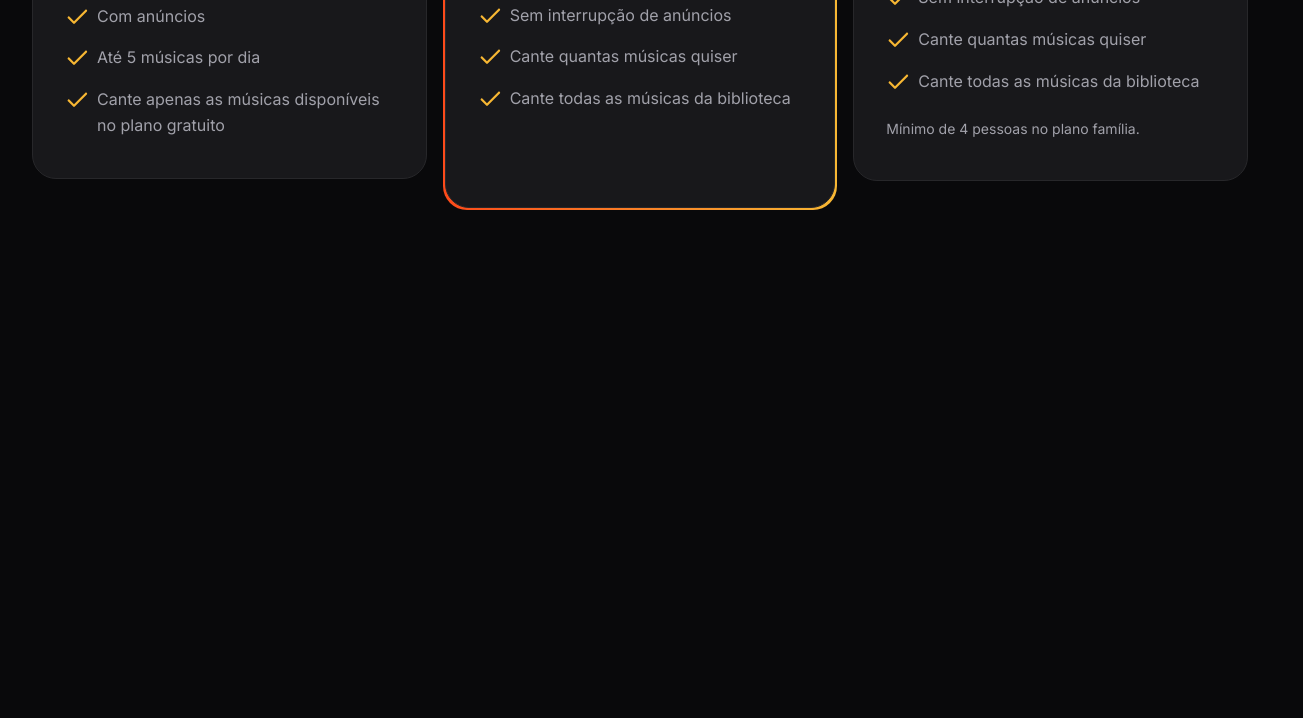
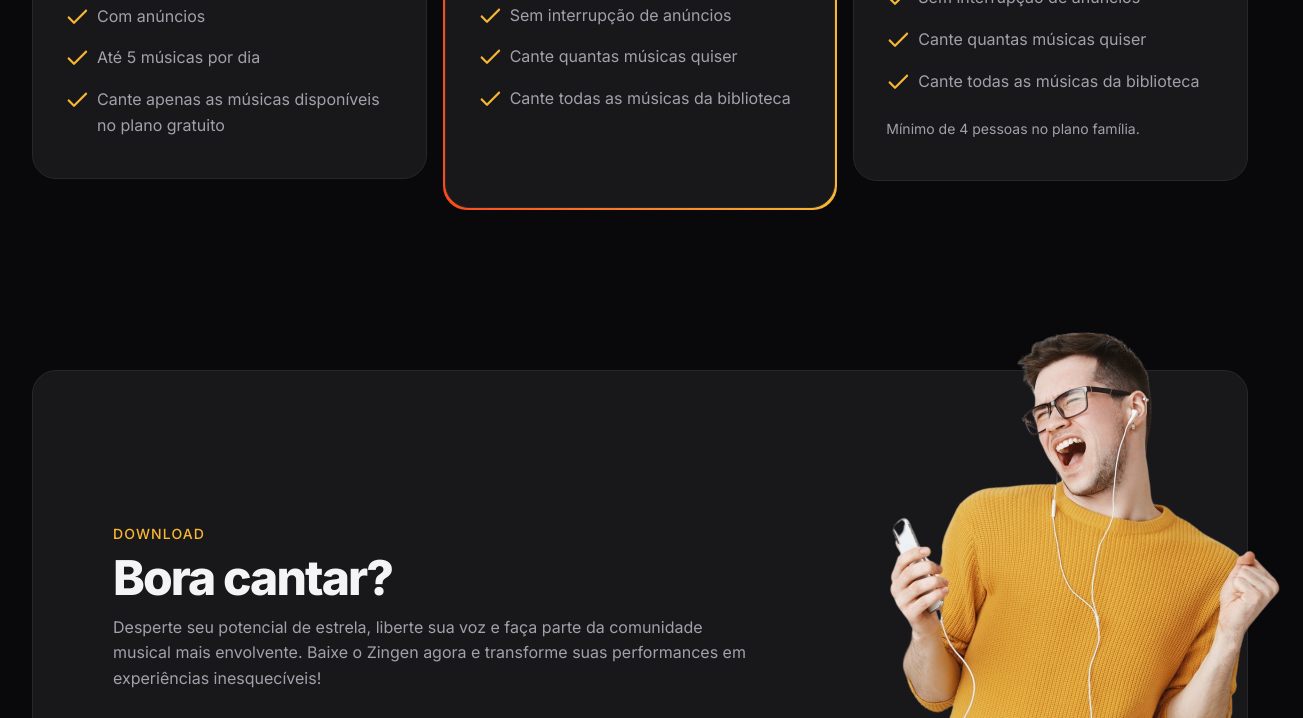
Before and after one commit to zarouniz/Projeto-Zingen, a plain HTML site: page index.html in a window 1280 px wide. Shown: the part 2908-3626 px from the top of the page, 1303 px wide, since content can reach past the window. Before the commit the page ends 3198 px from the top, so only its background shows below. Drawn offline with Linux system fonts and the light colour scheme.

Commit message:
add download section

```diff
--- a/index.html
+++ b/index.html
@@ -110,7 +110,6 @@
 
     </div>
   </section>
-
   <section id="pricing">
     <div class="container py-xl">
       <header>
@@ -170,6 +169,31 @@
 
 
   </section>
+  <section id="download">
+    <div class="container py-xl items-center">
+      <div class="card px-lg-even-columns items-center">
+        <div>
+          <header>
+          <strong>Download</strong>
+          <h2>Bora cantar?</h2>
+          </header>
+         <p>Desperte seu potencial de estrela, liberte sua voz e faça parte da comunidade musical mais envolvente. Baixe o Zingen agora e transforme suas performances em experiências inesquecíveis!
+          </p>
+          <div class="buttons flex gap-1">
+           <a href="#">
+            <img src="assets/icons/applestore.svg" alt="Baixar da Apple">
+           </a>
+           <a href="#">
+            <img src="assets/icons/googleplay.svg" alt="Baixar da Google">
+           </a>
+
+          </div>
+
+        </div>
+          <img src="assets/rapaz-ouvindo-musica-com-fones-de-ouvido-e-cantando-no-aplicativo-de-karaoke-removebg 1.png" alt="">
+      </div>
+    </div>
+  </section>
 </body>
 
 </html>
--- /dev/null
+++ b/styles/download.css
@@ -0,0 +1,29 @@
+#download {
+  .card {
+    padding: 3rem 1.5rem 15rem;
+    position: relative;
+  & > img {
+    width: 14.5rem;
+    position: absolute;
+    bottom: 0;
+    right: -3.5rem;
+    }
+  }
+  .buttons {
+    flex-wrap: wrap;
+    margin-top: 2rem;
+  }
+
+  @media (width >= 80em) {
+   .card {
+    padding: 8.75rem 5rem;
+    & > div:nth-child(1) {
+      max-width: 40rem;
+    }
+
+    & > img {
+      width: 29.125rem;
+    }
+   }
+  }
+}
--- a/styles/global.css
+++ b/styles/global.css
@@ -45,6 +45,8 @@
   font-size: var(--fs-base);
   line-height: 1.6;
   color: var(--text-color-primary);
+
+  overflow-x: hidden;
 }
 body {
   background-color: var(--bg-color);
--- a/styles/index.css
+++ b/styles/index.css
@@ -9,3 +9,4 @@
 @import url(cards.css);
 @import url(features.css) (width >= 80rem);
 @import url(pricing.css);
+@import url(download.css);
```
Also changed, not shown: assets/icons/applestore.svg (added), assets/icons/googleplay.svg (added), styles/footer.css (added).
